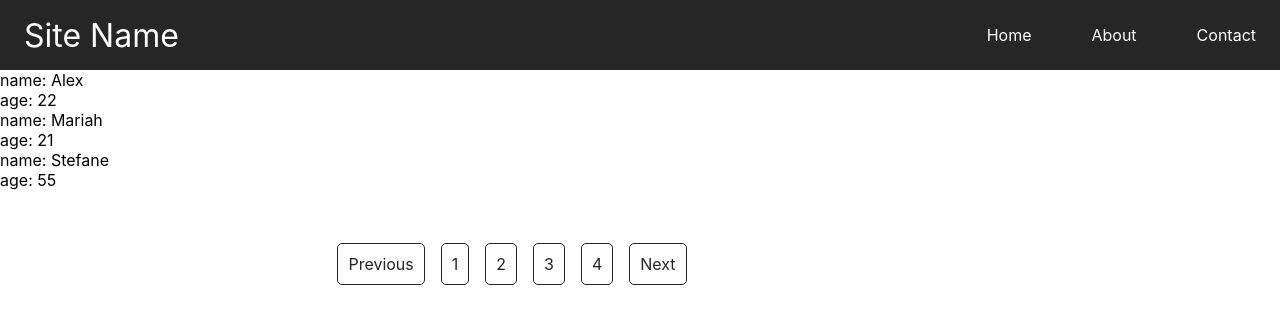
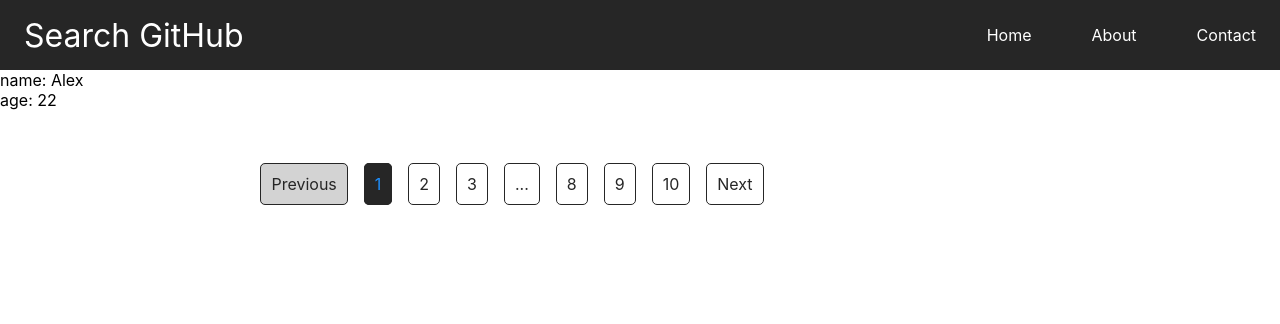
Before and after one commit to alexlamb10/github-search, a React (Create React App) app: page / in a window 1280 px wide. Shown: the top 324 px of the page. Built offline with nearby package versions, Linux system fonts and the light colour scheme.

Commit message:
Pagination Complete

```diff
--- a/src/components/Navbar.js
+++ b/src/components/Navbar.js
@@ -15,7 +15,7 @@
     <div>
         <div className='header'>
             <nav className="navbar">
-            <a href="#" className='nav-branding'>Site Name</a>
+            <a href="#" className='nav-branding'>Search GitHub</a>
 
             <ul className={!isActive ? 'nav-menu' : 'nav-menu active'}>
                     <li className="nav-item">
--- a/src/components/UserList.css
+++ b/src/components/UserList.css
@@ -7,7 +7,7 @@
     justify-content: center;
 }
 
-.paginationBttns a{
+.paginationBttns a {
     padding: 10px;
     margin: 8px;
     border-radius: 5px;
@@ -21,6 +21,12 @@
     color: dodgerblue;
 }
 
-.paginationActive {
+.paginationActive a{
+    background-color: #262626;
     color: dodgerblue;
 }
+
+.paginationDisabled a{
+    background-color: lightgray;
+    cursor: not-allowed;
+}
--- a/src/components/UserList.js
+++ b/src/components/UserList.js
@@ -1,10 +1,9 @@
-import React, {useState} from 'react'
-import ReactPaginate from 'react-paginate'
-import './UserList.css'
+import React, { useState } from "react";
+import ReactPaginate from "react-paginate";
+import "./UserList.css";
 
 function UserList() {
-
-    const [pageNumber, setPageNumber]  = useState(0)
+  const [pageNumber, setPageNumber] = useState(0);
   const [users, setUsers] = useState([
     {
       name: "Alex",
@@ -23,50 +22,54 @@
       age: 56,
     },
     {
-            name: "Alex",
-            age: 21,
+      name: "Preston",
+      age: 32,
     },
     {
-            name: "Alex",
-            age: 21,
+      name: "Zack",
+      age: 29,
     },
     {
-            name: "Alex",
-            age: 21,
+      name: "Blake",
+      age: 26,
     },
     {
-            name: "Alex",
-            age: 21,
+      name: "Courtney",
+      age: 23,
     },
     {
-            name: "Alex",
-            age: 21,
+      name: "Amanda",
+      age: 31,
     },
     {
-            name: "Alex",
-            age: 21,
+      name: "Savanah",
+      age: 27,
     },
-    ])
+  ]);
 
-    const usersPerPage = 3
+  const usersPerPage = 1;
   const pagesVisited = pageNumber * usersPerPage;
 
   // How to show what users should be shown on the pagination
-    const displayUsers = users.slice(pagesVisited, pagesVisited + usersPerPage).map((user) => {
-        return <div key={user.name}>
+  const displayUsers = users
+    .slice(pagesVisited, pagesVisited + usersPerPage)
+    .map((user) => {
+      return (
+        <div key={user.name} className="user">
           <p>name: {user.name}</p>
           <p>age: {user.age}</p>
         </div>
-    })
+      );
+    });
 
-    const pageCount = Math.ceil(users.length/usersPerPage)
+  const pageCount = Math.ceil(users.length / usersPerPage);
 
-    const changePage = (selected) => {
-        setPageNumber(selected)
+  const changePage = ({ selected }) => {
+    setPageNumber(selected);
   };
 
   return (
-    <div >
+    <div>
       {displayUsers}
       <ReactPaginate
         previousLabel={"Previous"}
@@ -80,7 +83,7 @@
         activeClassName={"paginationActive"}
       />
     </div>
-  )
+  );
 }
 
-export default UserList
+export default UserList;
```
Lines whose indentation alone changed are shown as unchanged.
